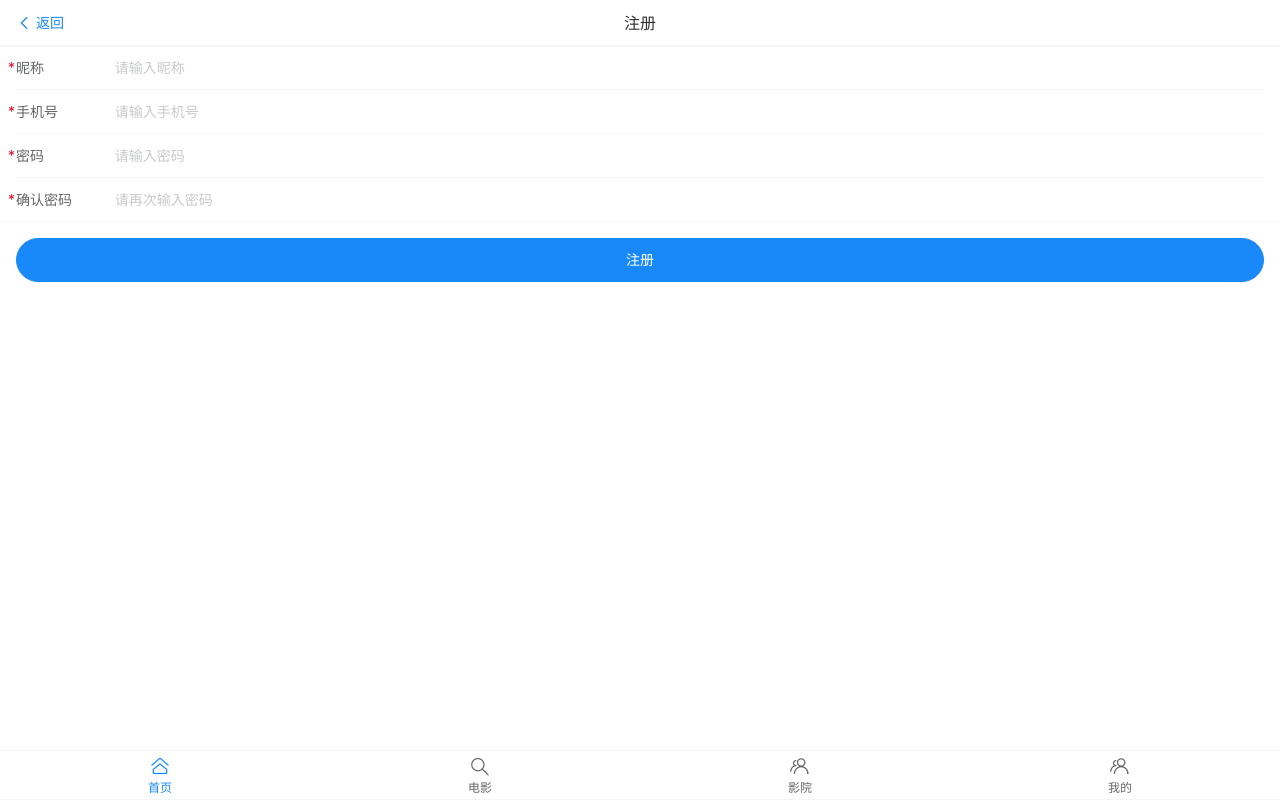
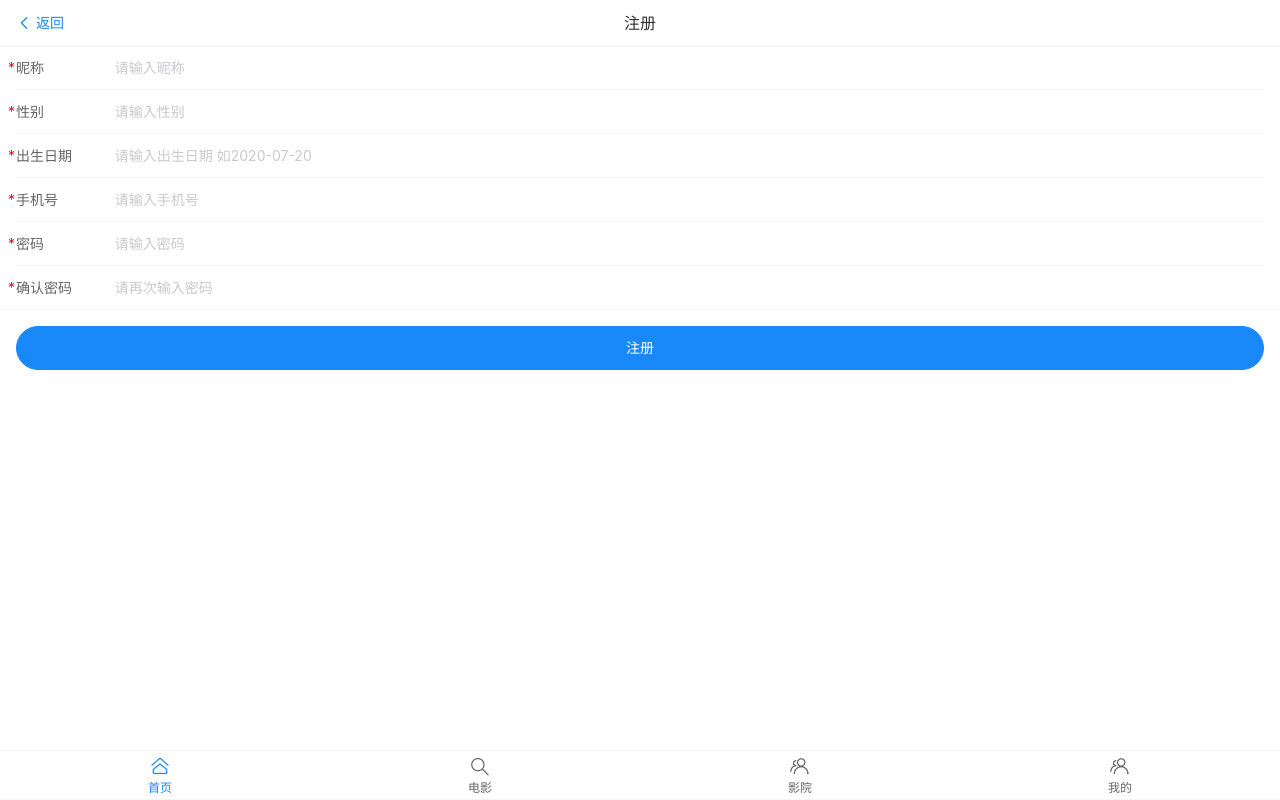
Before and after one commit to kris84016/Kris-s-branch, a Vue app: page /register in a window 1280 px wide. Built offline with nearby package versions, Linux system fonts and the light colour scheme.

Commit message:
登录注册测试结束

```diff
--- a/src/views/Login.vue
+++ b/src/views/Login.vue
@@ -10,11 +10,11 @@
     <van-form>
       <van-field
         left-icon="friends-o"
-        v-model="username"
-        name="用户名"
-        label="用户名"
-        placeholder="用户名"
-        :rules="[{ required: true, message: '请填写用户名' }]"
+        v-model="phone"
+        name="phone"
+        label="手机号"
+        placeholder="手机号"
+        :rules="[{ required: true, message: '请填写手机号' }]"
       /><br />
       <van-field
         @keyup.enter="onSubmit"
@@ -57,9 +57,8 @@ export default {
   name: "Login",
   data() {
     return {
-      username: "",
+      phone: "",
       password: "",
-      data: null,
     };
   },
   methods: {
@@ -72,11 +71,14 @@ export default {
     onSubmit() {
         console.log(this.username,this.password);
         //接口地址
-        const url="http://10.2.1.169:8080/passwordLogin";
-        // const params = `name=${this.username}&password=${this.password}`;
-        this.axios.get(url).then((res)=>{
-          // this.data = res.data;
-          console.log(res);
+        const url="http://10.44.64.121:8080/user/userLogin";
+
+        this.axios.get(url,{
+        params : {
+                password:this.password,
+                phone:this.phone,
+              }
+            }).then((res)=>{
           if (res.data.code === 200) {//如果后端返回的状态码是200
               Toast.success("登录成功");
               this.$router.replace({//路由替换为index
@@ -87,16 +89,6 @@ export default {
               Toast.fail("账号或密码错误");
             }
           })
-        //   .catch((failResponse) => {
-        //     this.open2();
-        // });
-        // if (this.username == "123456" && this.password == "123456") {
-        //   Toast.success("登录成功");
-        // } else if (this.username == "" && this.password == "") {
-        //   Toast("请输入账号或密码");
-        // } else {
-        //   Toast.fail("账号或密码错误");
-        // }
       },
 
     toRegister() {
--- a/src/views/Register.vue
+++ b/src/views/Register.vue
@@ -16,9 +16,30 @@
       <van-cell-group>
         <van-field
           v-model="name"
+          name = "name"
           required
           label="昵称"
           placeholder="请输入昵称"
+          :rules="[
+            { required: true },
+          ]"
+        />
+        <van-field
+          v-model="sex"
+          required
+          label="性别"
+          name = "sex"
+          placeholder="请输入性别"
+          :rules="[
+            { required: true },
+          ]"
+        />
+        <van-field
+          v-model="birth"
+          required
+          label="出生日期"
+          name = "birth"
+          placeholder="请输入出生日期 如2020-07-20"
           :rules="[
             { required: true },
           ]"
@@ -27,6 +48,7 @@
         <input type="radio" name="radios" value="2" v-model="param"><label>女</label> -->
         <van-field
           v-model="phone"
+          name = "phone"
           required
           label="手机号"
           placeholder="请输入手机号"
@@ -37,6 +59,7 @@
         />
         <van-field
           v-model="password"
+          name = "password"
           required
           type="password"
           label="密码"
@@ -76,6 +99,8 @@ export default {
       phone: "",
       password: "",
       password1: "",
+      sex:"",
+      birth:"",
       // param:"1",
       showPicker: false,
       checked: false,
@@ -112,20 +137,34 @@ export default {
       //   setTimeout(() => {
       //     sessionStorage.clear("regis");
       //     this.$router.go(-1);
-      //   }, 3000);
-      }
-      console.log(this.name,this.password,this.phone);
-      const url = "http://10.2.1.169:8080/UserRegister"
-      this.axios.get(url).then((res)=>{
-        console.log(res.data.message);
-         if(res.data.status == 200) {
-            this.$alert('是否返回登录页面', '注册成功', {
-              confirmButtonText: '确定',
-              callback: action => {
-                this.$router.push('/login')
+      //   }, 3000)
+
+      console.log(this.name,this.password,this.phone,this.sex,this.birth);
+      const url = "http://10.44.64.121:8080/user/userReg";
+      console.log(2)
+      // const params = {
+      //           name:this.name,
+      //           password:this.password,
+      //           phone:this.phone,
+      //           sex:this.sex,
+      //           birth:this.birth
+      //         }
+      this.axios.get(url,{
+        params : {
+                name:this.name,
+                password:this.password,
+                phone:this.phone,
+                sex:this.sex,
+                birth:this.birth
               }
-            })
-          }else if(res.data.status == 202) {
+      }).then((res)=>{
+        console.log(1)
+         if(res.data.code == 200) {
+          Toast.success("注册成功");
+          //加定时器3S后跳转
+          this.$router.push('/login')
+          }else if(res.data.code  == 201) {
+            // alert("失败")
             this.$alert('注册失败', {
               confirmButtonText: '确定',
               callback: action => {
@@ -134,11 +173,12 @@ export default {
               }
             })
           }else{
-            console.log(res.message);
+            console.log(res.data.msg);
           }
         }).catch(err => {
-          console.log('操作错误' + err);
+          console.log(err);
         })
+      }
     },
   },
 };
```
